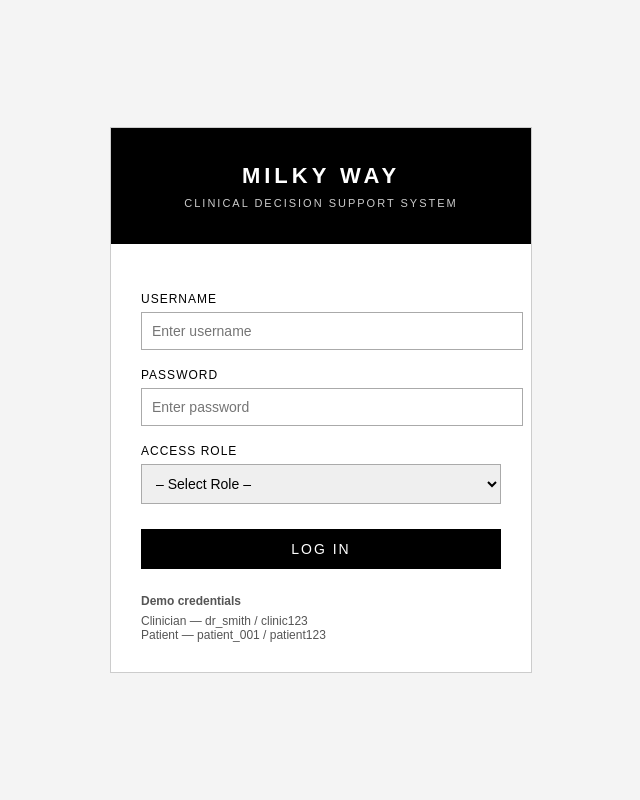
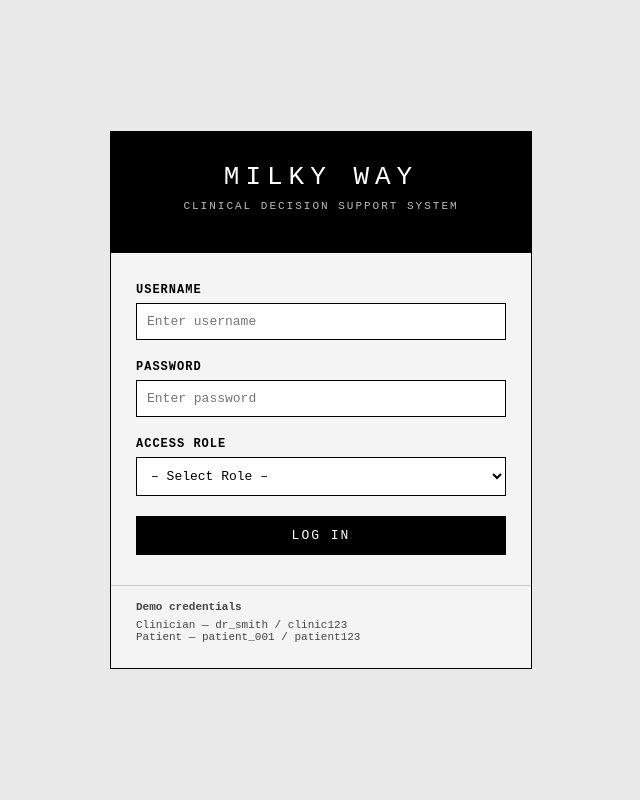
Before and after one commit to Dzoixy/milky-way-new-blood, a FastAPI app: template app/templates/login.html in a window 1280 px wide. Shown: the whole page, without its empty margins (319-959 px from the left). Run offline with FastAPI, Linux system fonts and the light colour scheme; the template is opened without the code that fills it, so the values that code supplies are empty; parts of the project's set-up code (start-up, migrations or seed data) failed here and were passed over.

Commit message:
fix Login again

```diff
--- a/app/templates/login.html
+++ b/app/templates/login.html
@@ -2,44 +2,137 @@
 <html lang="en">
 <head>
 <meta charset="UTF-8">
-  <title>Milky Way | Login</title>
-  <link rel="stylesheet" href="/static/style.css">
+<title>Milky Way Login</title>
+<style>
+/* ===== Page Background ===== */
+body {
+    margin: 0;
+    padding: 0;
+    background-color: #e9e9e9;
+    font-family: 'Courier New', monospace;
+    display: flex;
+    justify-content: center;
+    align-items: center;
+    height: 100vh;
+}
+
+/* ===== Main Card ===== */
+.login-container {
+    width: 420px;
+    background: #f4f4f4;
+    border: 1px solid #000;
+}
+
+/* ===== Header ===== */
+.login-header {
+    background: #000;
+    color: #fff;
+    text-align: center;
+    padding: 30px 20px;
+}
+
+.login-header h1 {
+    margin: 0;
+    font-size: 26px;
+    letter-spacing: 6px;
+    font-weight: normal;
+}
+
+.login-header p {
+    margin-top: 8px;
+    font-size: 11px;
+    letter-spacing: 2px;
+    color: #bdbdbd;
+}
+
+/* ===== Form Section ===== */
+.login-body {
+    padding: 30px 25px;
+}
+
+label {
+    font-size: 12px;
+    letter-spacing: 1px;
+    display: block;
+    margin-bottom: 6px;
+    font-weight: bold;
+}
+
+input, select {
+    width: 100%;
+    padding: 10px;
+    margin-bottom: 20px;
+    border: 1px solid #000;
+    background: #fff;
+    font-family: 'Courier New', monospace;
+    font-size: 13px;
+    box-sizing: border-box;
+}
+
+button {
+    width: 100%;
+    padding: 12px;
+    background: #000;
+    color: #fff;
+    border: none;
+    font-family: 'Courier New', monospace;
+    font-size: 13px;
+    letter-spacing: 2px;
+    cursor: pointer;
+}
+
+button:hover {
+    opacity: 0.9;
+}
+
+/* ===== Footer Demo ===== */
+.login-footer {
+    padding: 15px 25px 25px 25px;
+    font-size: 11px;
+    border-top: 1px solid #ccc;
+    color: #444;
+}
+
+.login-footer b {
+    display: block;
+    margin-bottom: 6px;
+}
+</style>
 </head>
-<body class="login-body">
+<body>
 
-  <div class="login-wrapper">
+<div class="login-container">
 
     <div class="login-header">
-      <div class="login-title">MILKY WAY</div>
-      <div class="login-sub">CLINICAL DECISION SUPPORT SYSTEM</div>
+        <h1>MILKY WAY</h1>
+        <p>CLINICAL DECISION SUPPORT SYSTEM</p>
     </div>
 
-    <div class="login-content">
-      <form method="post" action="/login">
+    <div class="login-body">
+        <form method="POST">
 
             <label>USERNAME</label>
-        <input type="text" name="username" placeholder="Enter username" required>
+            <input type="text" name="username" placeholder="Enter username">
 
             <label>PASSWORD</label>
-        <input type="password" name="password" placeholder="Enter password" required>
+            <input type="password" name="password" placeholder="Enter password">
 
             <label>ACCESS ROLE</label>
-        <select name="role" required>
+            <select name="role">
                 <option value="">– Select Role –</option>
                 <option value="clinician">Clinician</option>
                 <option value="patient">Patient</option>
             </select>
 
-        <button type="submit" class="login-btn">LOG IN</button>
+            <button type="submit">LOG IN</button>
 
         </form>
-
-      <div class="demo-box">
-        <div class="demo-title">Demo credentials</div>
-        <div>Clinician — dr_smith / clinic123</div>
-        <div>Patient — patient_001 / patient123</div>
     </div>
 
+    <div class="login-footer">
+        <b>Demo credentials</b>
+        Clinician — dr_smith / clinic123<br>
+        Patient — patient_001 / patient123
     </div>
 
 </div>
```
Lines whose indentation alone changed are shown as unchanged.
